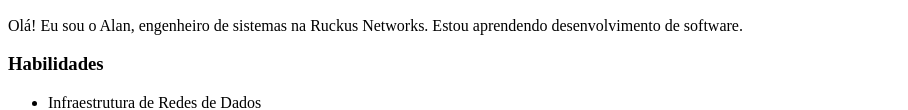
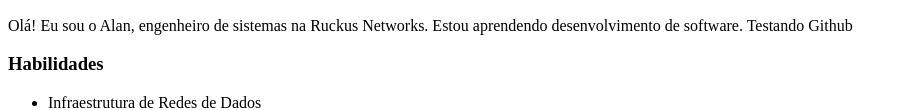
Before and after one commit to follmanndroid/NUC-SCTEC, a plain HTML site: page index.html in a window 1280 px wide. Shown: the part 522-632 px from the top of the page, without its empty margins (0-908 px from the left). Drawn offline with Linux system fonts and the light colour scheme.

Commit message:
segundo commit

```diff
--- a/index.html
+++ b/index.html
@@ -29,7 +29,7 @@
 
         <article>
             <p> Olá! Eu sou o Alan, engenheiro de sistemas na Ruckus Networks. Estou aprendendo desenvolvimento de
-                software.</p>
+                software. Testando Github</p>
         </article>
 
         <aside>
```
